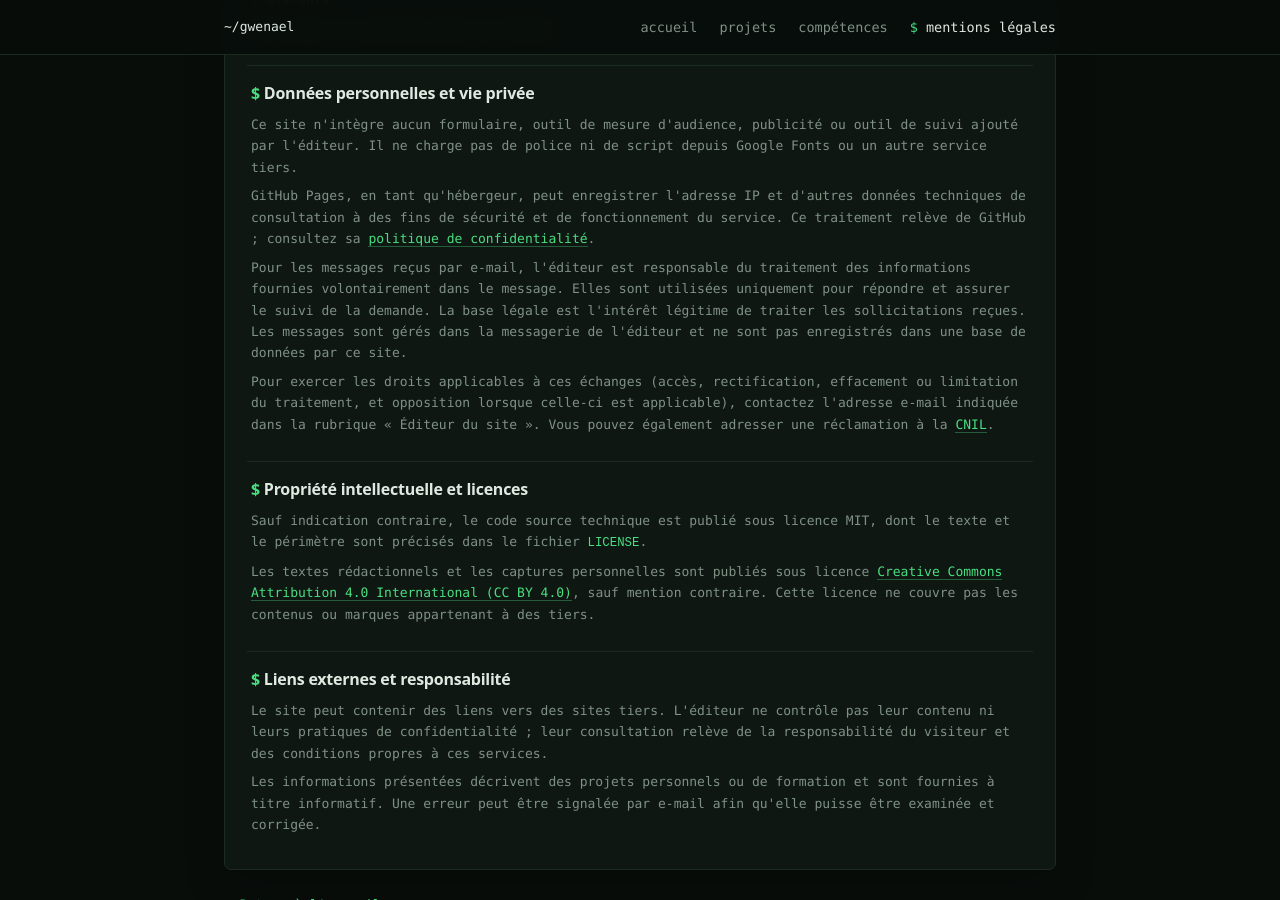
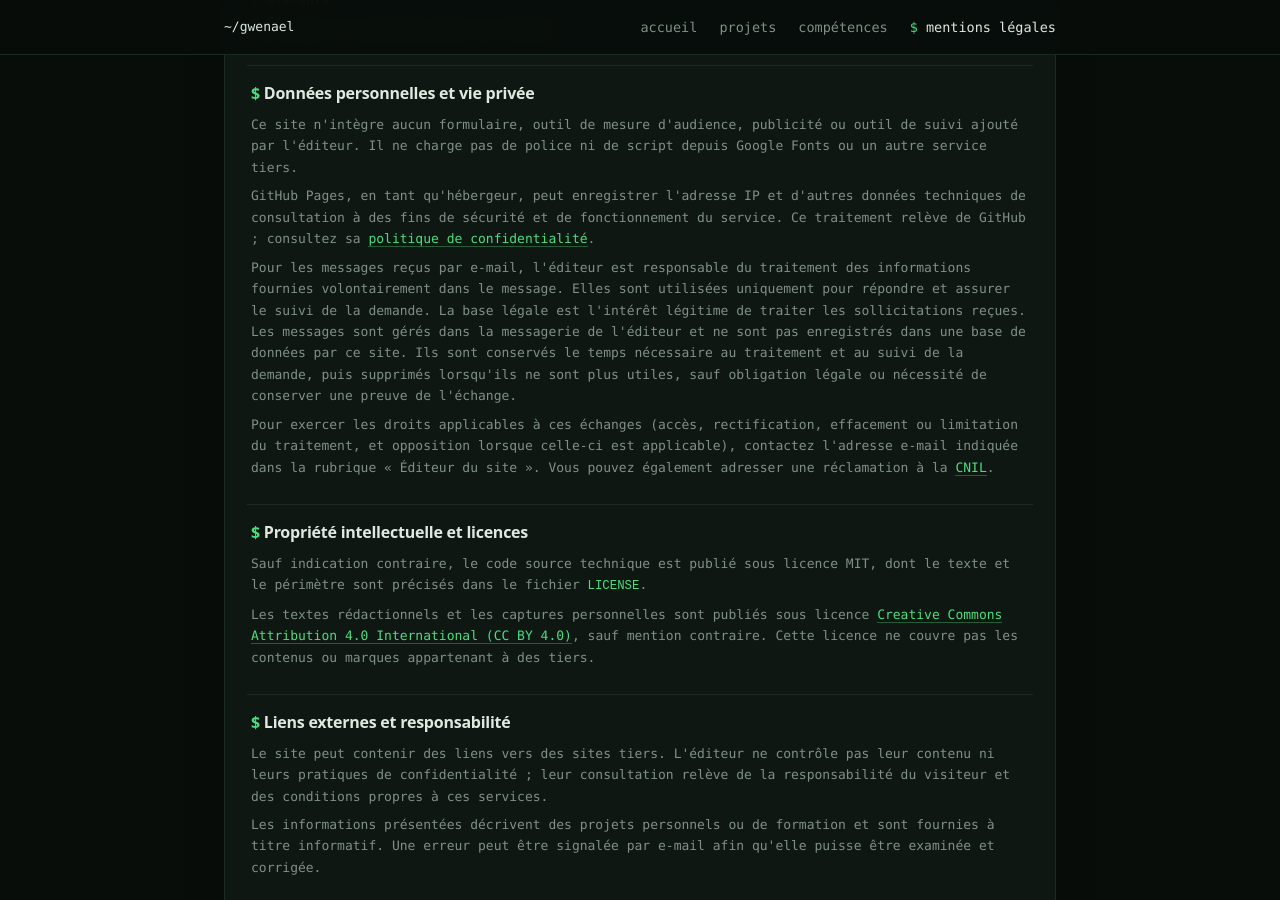
Before and after one commit to vzsca/Portfolio-Gwenael, a Jekyll site: the page built from mentions-legales.md, in a window 1280 px wide and 900 px high, scrolled down 791 px. Built offline with Jekyll 4.4.1, drawn with Linux system fonts in a browser that asks for light colours.

Commit message:
docs: specify retention for email enquiries

```diff
--- a/mentions-legales.md
+++ b/mentions-legales.md
@@ -42,7 +42,7 @@ permalink: /mentions-legales/
         <h2>Données personnelles et vie privée</h2>
         <p>Ce site n'intègre aucun formulaire, outil de mesure d'audience, publicité ou outil de suivi ajouté par l'éditeur. Il ne charge pas de police ni de script depuis Google Fonts ou un autre service tiers.</p>
         <p>GitHub Pages, en tant qu'hébergeur, peut enregistrer l'adresse IP et d'autres données techniques de consultation à des fins de sécurité et de fonctionnement du service. Ce traitement relève de GitHub ; consultez sa <a href="https://docs.github.com/en/site-policy/privacy-policies/github-general-privacy-statement" target="_blank" rel="noopener noreferrer">politique de confidentialité</a>.</p>
-        <p>Pour les messages reçus par e-mail, l'éditeur est responsable du traitement des informations fournies volontairement dans le message. Elles sont utilisées uniquement pour répondre et assurer le suivi de la demande. La base légale est l'intérêt légitime de traiter les sollicitations reçues. Les messages sont gérés dans la messagerie de l'éditeur et ne sont pas enregistrés dans une base de données par ce site.</p>
+        <p>Pour les messages reçus par e-mail, l'éditeur est responsable du traitement des informations fournies volontairement dans le message. Elles sont utilisées uniquement pour répondre et assurer le suivi de la demande. La base légale est l'intérêt légitime de traiter les sollicitations reçues. Les messages sont gérés dans la messagerie de l'éditeur et ne sont pas enregistrés dans une base de données par ce site. Ils sont conservés le temps nécessaire au traitement et au suivi de la demande, puis supprimés lorsqu'ils ne sont plus utiles, sauf obligation légale ou nécessité de conserver une preuve de l'échange.</p>
         <p>Pour exercer les droits applicables à ces échanges (accès, rectification, effacement ou limitation du traitement, et opposition lorsque celle-ci est applicable), contactez l'adresse e-mail indiquée dans la rubrique « Éditeur du site ». Vous pouvez également adresser une réclamation à la <a href="https://www.cnil.fr/fr/plaintes" target="_blank" rel="noopener noreferrer">CNIL</a>.</p>
       </article>
 
```
